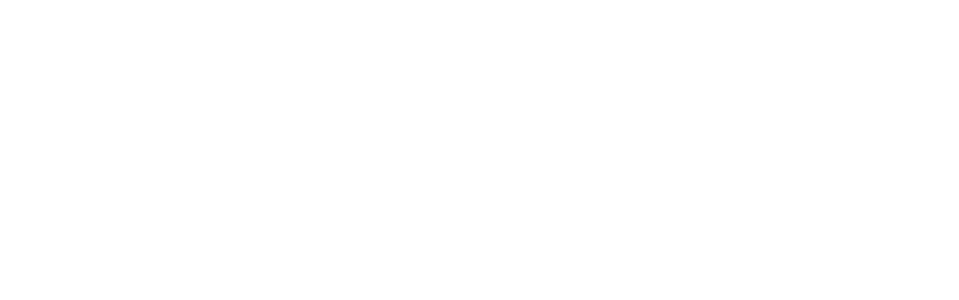
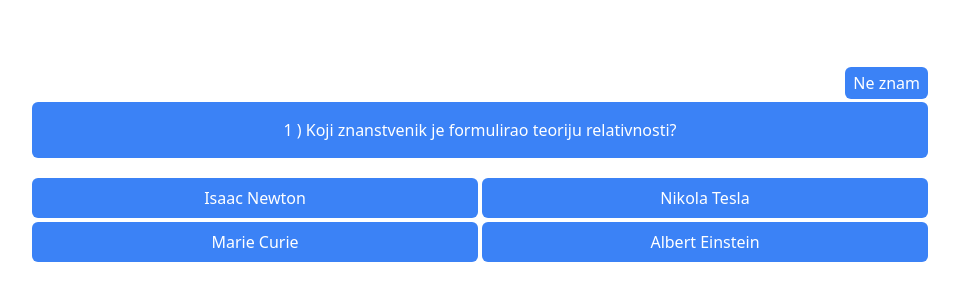
Before and after one commit to Faruk314/Slagalica, a React (Create React App) app: page /quiz in a window 1280 px wide. Before the commit this address had no page. Shown: the part 208-508 px from the top of the page, without its empty margins (160-1119 px from the left). Built offline with nearby package versions, Linux system fonts and the light colour scheme.

Commit message:
Added new game called quiz

```diff
--- a/src/App.tsx
+++ b/src/App.tsx
@@ -2,6 +2,7 @@
 import { Routes, BrowserRouter, Route } from "react-router-dom";
 import Asocijacije from "./pages/Asocijacije";
 import MojBroj from "./pages/MojBroj";
+import Quiz from "./pages/Quiz";
 import Skocko from "./pages/Skocko";
 import Spojnice from "./pages/Spojnice";
 
@@ -13,6 +14,7 @@
         <Route path="/asocijacije" element={<Asocijacije />} />
         <Route path="/mojbroj" element={<MojBroj />} />
         <Route path="/spojnice" element={<Spojnice />} />
+        <Route path="/quiz" element={<Quiz />} />
       </Routes>
     </BrowserRouter>
   );
--- /dev/null
+++ b/src/pages/Quiz.tsx
@@ -0,0 +1,219 @@
+import React, { useEffect, useState, useRef } from "react";
+
+interface Question {
+  id: number;
+  question: string;
+  answerOne: string;
+  answerTwo: string;
+  answerThree: string;
+  correctAnswer: string;
+}
+
+let questions = [
+  {
+    id: 1,
+    question: "Koji znanstvenik je formulirao teoriju relativnosti?",
+    answerOne: "Isaac Newton",
+    answerTwo: "Nikola Tesla",
+    answerThree: "Marie Curie",
+    correctAnswer: "Albert Einstein",
+  },
+  {
+    id: 2,
+    question: "Koja država je najveća na svijetu po površini?",
+    answerOne: "Kanada",
+    answerTwo: "Australija",
+    answerThree: "Brazil",
+    correctAnswer: "Rusija",
+  },
+  {
+    id: 3,
+    question: "Koje godine je bila Francuska revolucija?",
+    answerOne: "1804",
+    answerTwo: "1776",
+    answerThree: "1799",
+    correctAnswer: "1789",
+  },
+  {
+    id: 4,
+    question: "Koji je najdulji rijeka na svijetu?",
+    answerOne: "Amazona",
+    answerTwo: "Jangce",
+    answerThree: "Misisipi",
+    correctAnswer: "Nil",
+  },
+  {
+    id: 5,
+    question: "Koja je najveća planina na Zemlji?",
+    answerOne: "K2",
+    answerTwo: "Mount Kilimandžaro",
+    answerThree: "Mount Denali",
+    correctAnswer: "Mount Everest",
+  },
+  {
+    id: 6,
+    question: "Tko je napisao roman 'Rat i mir'?",
+    answerOne: "Fjodor Dostojevski",
+    answerTwo: "Charles Dickens",
+    answerThree: "Victor Hugo",
+    correctAnswer: "Lev Tolstoj",
+  },
+  {
+    id: 7,
+    question: "Koja je najveća živa životinja na Zemlji?",
+    answerOne: "Kit ubojica",
+    answerTwo: "Plavi kit",
+    answerThree: "Slon",
+    correctAnswer: "Plavi kit",
+  },
+  {
+    id: 8,
+    question: "Koji je najveći grad u Sjedinjenim Američkim Državama?",
+    answerOne: "Los Angeles",
+    answerTwo: "Chicago",
+    answerThree: "Houston",
+    correctAnswer: "New York City",
+  },
+  {
+    id: 9,
+    question: "Koji planet u Sunčevom sustavu ima najviše mjesece?",
+    answerOne: "Saturn",
+    answerTwo: "Jupiter",
+    answerThree: "Mars",
+    correctAnswer: "Jupiter",
+  },
+  {
+    id: 10,
+    question: "Koje godine je čovjek prvi put zakoračio na Mjesec?",
+    answerOne: "1972",
+    answerTwo: "1961",
+    answerThree: "1975",
+    correctAnswer: "1969",
+  },
+];
+
+const Quiz = () => {
+  const [currentQuestionIndex, setCurrentQuestionIndex] = useState(0);
+  const [currentAnswers, setCurrentAnswers] = useState<Question | {}>({});
+  const isEffectExecutedRef = useRef(false);
+  const [correct, setCorrect] = useState<number | null>(null);
+  const [incorrect, setIncorrect] = useState<number | null>(null);
+
+  console.log(currentAnswers);
+
+  const dontKnowAnswerHandler = () => {
+    let correctAnswerIndex = Object.entries(currentAnswers).findIndex(
+      ([key, value]) => value === questions[currentQuestionIndex].correctAnswer
+    );
+
+    setCorrect(correctAnswerIndex);
+  };
+
+  const checkCorrectHandler = (answer: string) => {
+    console.log(answer);
+
+    if (answer === questions[currentQuestionIndex].correctAnswer) {
+      let correctAnswerIndex = Object.entries(currentAnswers).findIndex(
+        ([key, value]) => value === answer
+      );
+
+      setCorrect(correctAnswerIndex);
+    }
+
+    if (answer !== questions[currentQuestionIndex].correctAnswer) {
+      let incorrectAnswerIndex = Object.entries(currentAnswers).findIndex(
+        ([key, value]) => value === answer
+      );
+      let correctAnswerIndex = Object.entries(currentAnswers).findIndex(
+        ([key, value]) =>
+          value === questions[currentQuestionIndex].correctAnswer
+      );
+
+      setCorrect(correctAnswerIndex);
+      setIncorrect(incorrectAnswerIndex);
+    }
+  };
+
+  useEffect(() => {
+    if (currentQuestionIndex) {
+      setCurrentAnswers({
+        answerOne: questions[currentQuestionIndex].answerOne,
+        answersTwo: questions[currentQuestionIndex].answerTwo,
+        answerThree: questions[currentQuestionIndex].answerThree,
+        answerFour: questions[currentQuestionIndex].correctAnswer,
+      });
+    }
+  }, [currentQuestionIndex]);
+
+  useEffect(() => {
+    let timeout;
+
+    if (correct) {
+      timeout = setTimeout(() => {
+        setCorrect(null);
+        setIncorrect(null);
+        setCurrentQuestionIndex((prev) => prev + 1);
+      }, 2000);
+    }
+  }, [correct]);
+
+  useEffect(() => {
+    const initGame = () => {
+      let answers = questions.map((question) => {
+        return {
+          answerOne: question.answerOne,
+          answersTwo: question.answerTwo,
+          answerThree: question.answerThree,
+          answerFour: question.correctAnswer,
+        };
+      });
+
+      setCurrentAnswers(answers[0]);
+    };
+
+    if (!isEffectExecutedRef.current) {
+      initGame();
+      isEffectExecutedRef.current = true;
+    }
+  }, []);
+
+  return (
+    <section className="flex items-center h-[100vh] text-white">
+      <div className="w-full max-w-4xl mx-2 md:mx-auto">
+        <div className="relative flex justify-center py-4 text-center bg-blue-500 rounded-md">
+          <p>
+            {`${currentQuestionIndex + 1} )`}{" "}
+            {questions[currentQuestionIndex].question}
+          </p>
+          <button
+            onClick={() => dontKnowAnswerHandler()}
+            className="absolute right-0 top-[-2.2rem] px-2 rounded-md py-1 bg-blue-500"
+          >
+            Ne znam
+          </button>
+        </div>
+
+        <div className="grid grid-cols-2 gap-1 my-5 text-center">
+          {Object.entries(currentAnswers).map(([key, value], index) => (
+            <button
+              style={
+                correct === index
+                  ? { backgroundColor: "green" }
+                  : incorrect === index
+                  ? { backgroundColor: "red" }
+                  : {}
+              }
+              onClick={() => checkCorrectHandler(value)}
+              key={key}
+              className="py-2 bg-blue-500 rounded-md"
+            >
+              {value}
+            </button>
+          ))}
+        </div>
+      </div>
+    </section>
+  );
+};
+
+export default Quiz;
```
